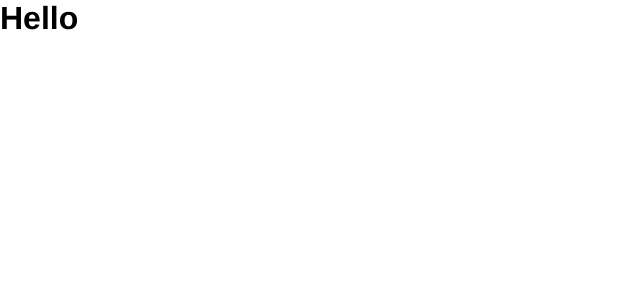
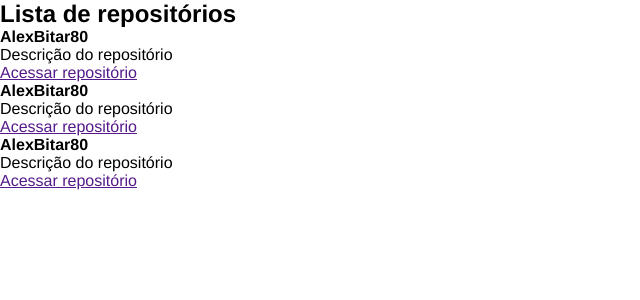
Before and after one commit to AlexBitar80/Ignite-github, a React app: page / in a window 1280 px wide. Shown: the top 300 px of the page, without its empty margins (0-640 px from the left). Built offline with nearby package versions, Linux system fonts and the light colour scheme.

Commit message:
"tarefa": adicionado uso componente

```diff
--- a/src/App.jsx
+++ b/src/App.jsx
@@ -1,5 +1,6 @@
+import { RepositoryList } from './components/RepositoryList'
 import './styles/global.scss';
 
 export function App() {
-  return <h1>Hello</h1>
+  return <RepositoryList />
 }
```
